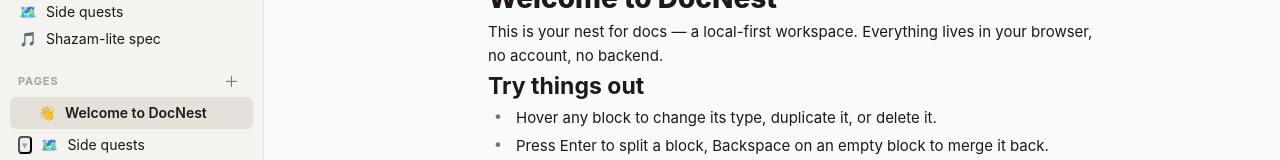
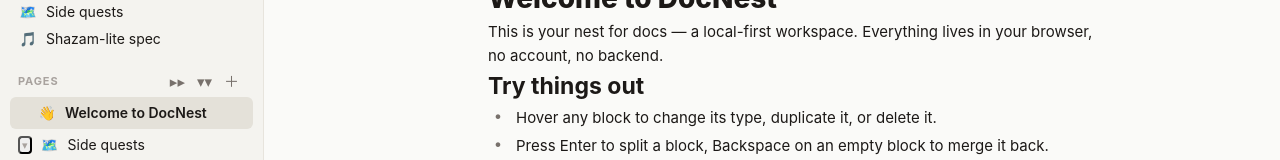
Before and after one commit to iamkorvynn/docnest, a React (Vite) app: page / in a window 1280 px wide. Shown: the part 266-426 px from the top of the page. Built offline with nearby package versions, Linux system fonts and the light colour scheme.

Commit message:
feat: add collapse-all / expand-all controls to the page tree

```diff
--- a/src/components/Sidebar.tsx
+++ b/src/components/Sidebar.tsx
@@ -164,7 +164,11 @@ export default function Sidebar(props: Props) {
       <div className="sidebar-section">
         <div className="sidebar-label">
           Pages
-          <button className="icon-btn" onClick={() => props.onNewPage(null)} disabled={!canEdit} title="New page">＋</button>
+          <span>
+            <button className="icon-btn" onClick={() => setCollapsed(new Set(tree.map(({ page }) => page.id)))} title="Collapse all">▸▸</button>
+            <button className="icon-btn" onClick={() => setCollapsed(new Set())} title="Expand all">▾▾</button>
+            <button className="icon-btn" onClick={() => props.onNewPage(null)} disabled={!canEdit} title="New page">＋</button>
+          </span>
         </div>
         {visibleTree.length === 0 && <div style={{ fontSize: 13, color: 'var(--text-dim)', padding: '4px 8px' }}>No pages yet — create your first one.</div>}
         {visibleTree.map(({ page, depth }) => {
```
